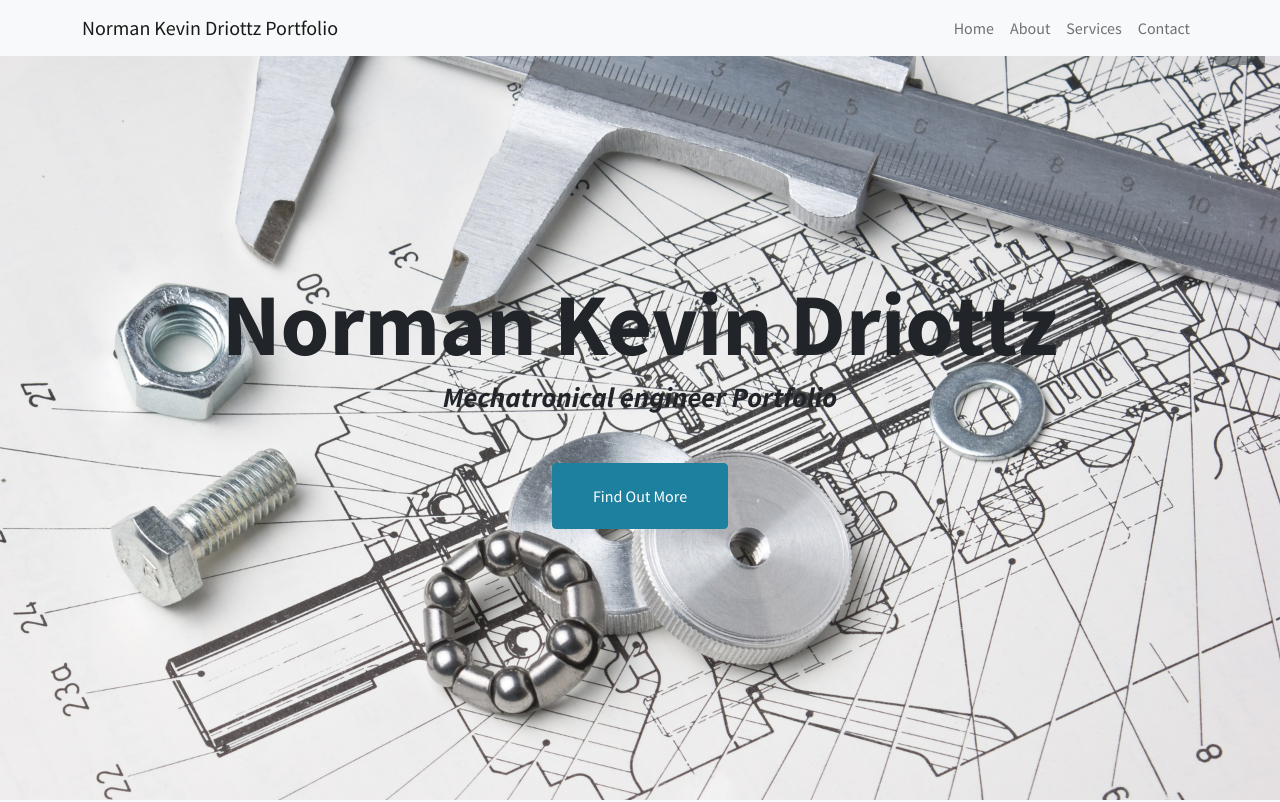
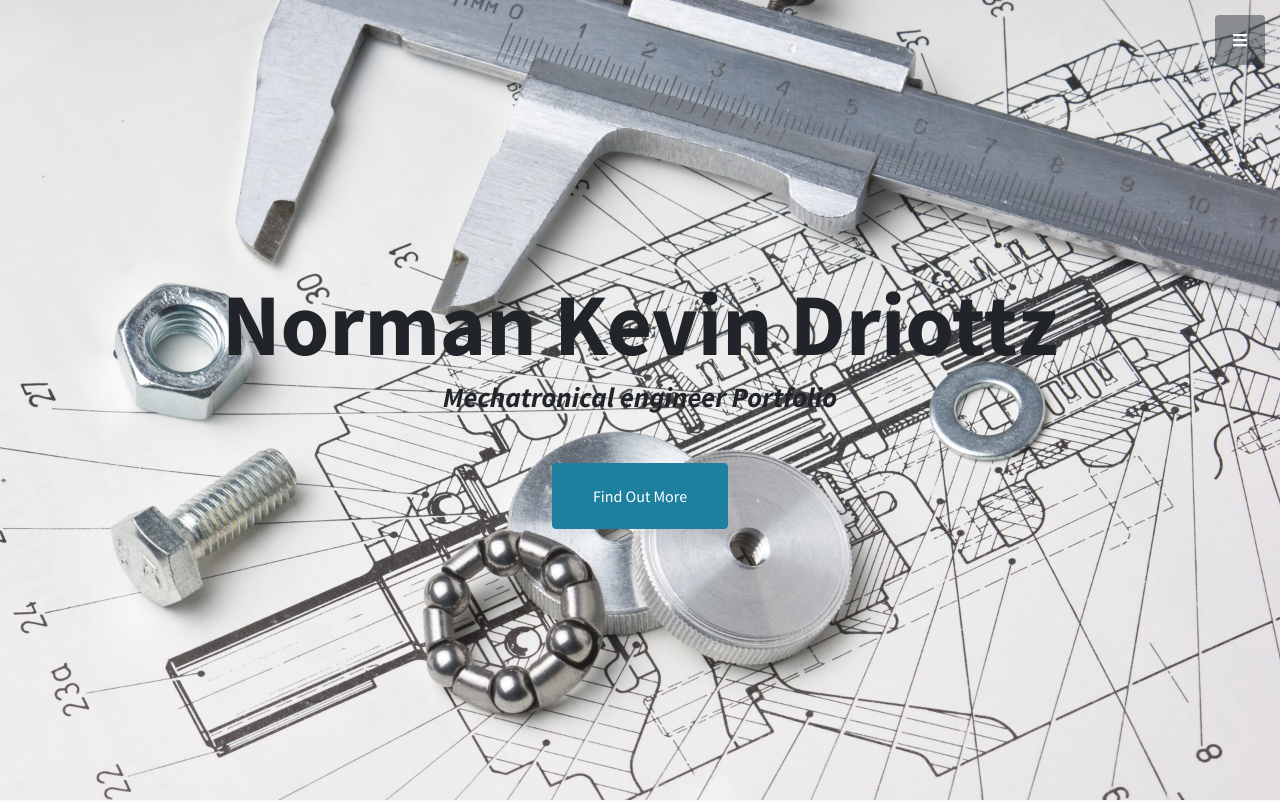
Before and after one commit to Driottz/Driottz.github.io, a plain HTML site: page index.html in a window 1280 px wide. Shown: the top 802 px of the page. Drawn offline with nearby package versions, Linux system fonts and the light colour scheme.

Commit message:
Update index.html

```diff
--- a/index.html
+++ b/index.html
@@ -107,31 +107,6 @@
                     <h3 class="text-secondary mb-0">Portfolio</h3>
                     <h2 class="mb-5">Recent Projects</h2>
                 </div>
-                <!-- Navigation -->
-<nav class="navbar navbar-expand-lg navbar-light bg-light fixed-top">
-    <div class="container">
-      <a class="navbar-brand" href="#">Norman Kevin Driottz Portfolio</a>
-      <button class="navbar-toggler" type="button" data-bs-toggle="collapse" data-bs-target="#navbarResponsive" aria-controls="navbarResponsive" aria-expanded="false" aria-label="Toggle navigation">
-        <span class="navbar-toggler-icon"></span>
-      </button>
-      <div class="collapse navbar-collapse" id="navbarResponsive">
-        <ul class="navbar-nav ms-auto">
-          <li class="nav-item active">
-            <a class="nav-link" href="#">Home</a>
-          </li>
-          <li class="nav-item">
-            <a class="nav-link" href="#">About</a>
-          </li>
-          <li class="nav-item">
-            <a class="nav-link" href="#">Services</a>
-          </li>
-          <li class="nav-item">
-            <a class="nav-link" href="#">Contact</a>
-          </li>
-        </ul>
-      </div>
-    </div>
-  </nav>
 
   <header>
 
```
